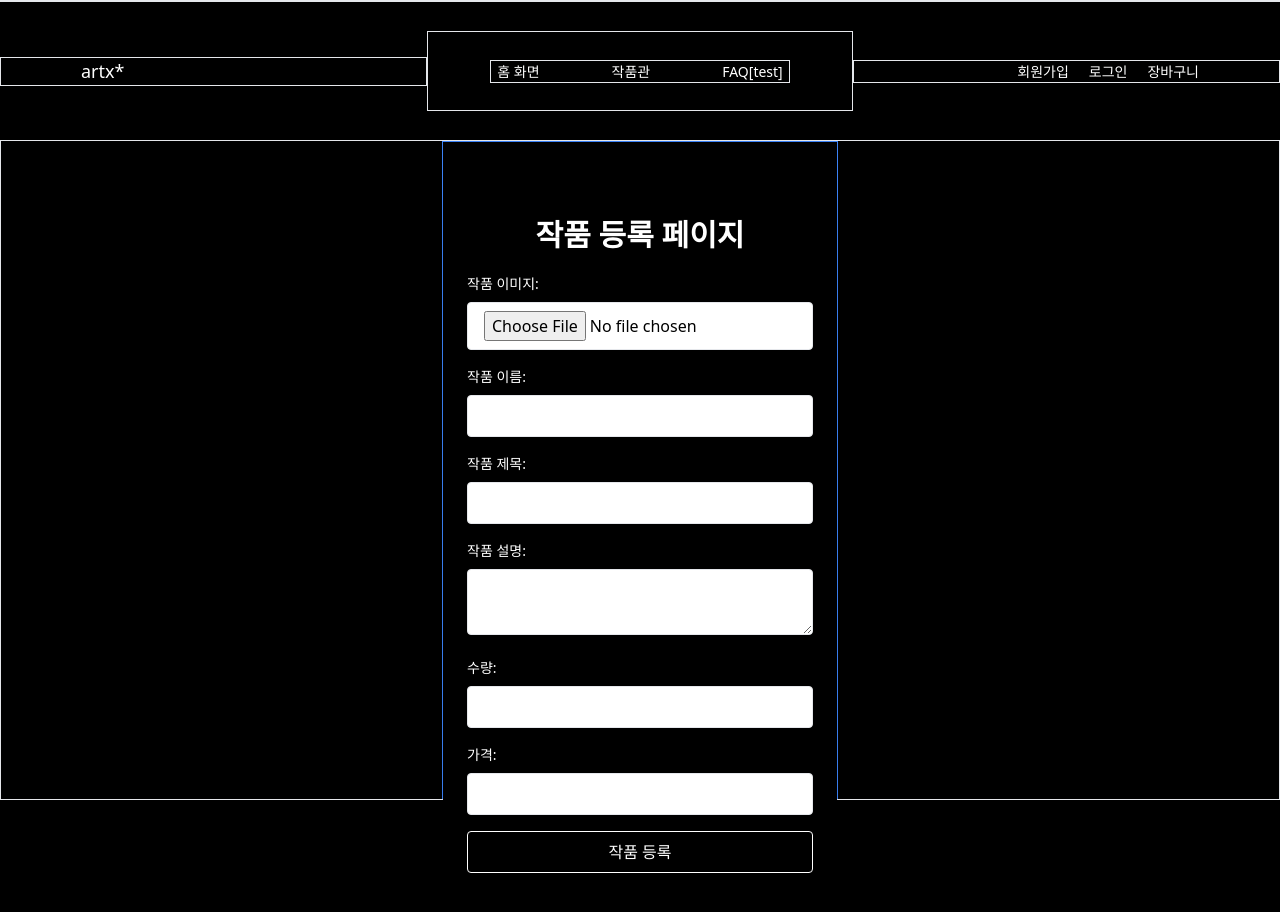
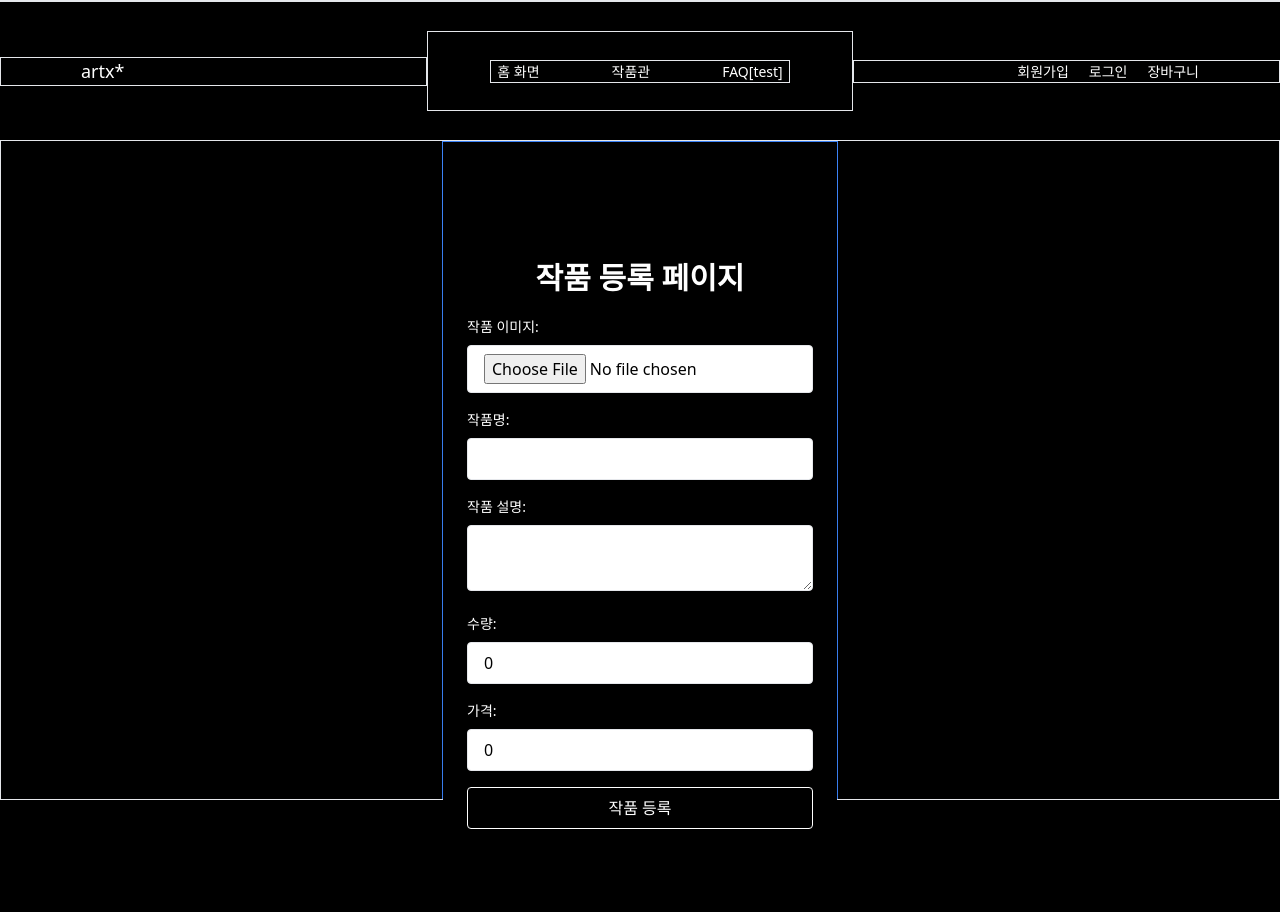
Before and after one commit to m-artx/artx-client, a React (Create React App) app: page /ProductRegistration in a window 1280 px wide. Shown: the top 912 px of the page. Built offline with nearby package versions, Linux system fonts and the light colour scheme.

Commit message:
ARTX-0 feat: 상품 등록 Multipart/Form-data 구현

```diff
--- a/src/pages/ProductRegistrationPage.jsx
+++ b/src/pages/ProductRegistrationPage.jsx
@@ -2,49 +2,51 @@ import React, { useState } from 'react';
 import axios from 'axios';
 
 function ProductRegistrationPage() {
-   const [formData, setFormData] = useState({
-      request: {
-         userId: 'fafe2100-e770-4cfc-aef7-960837b777df',
-         productCategoryId: 1,
-         productName: '검은 장미',
-         productTitle: '목탄으로 표현한 어둠 속에 피어난 장미',
-         productDescription: '10년 전 우연히 길을 지나가다 발견한 장미의 낯빛이 어두웠습니다. 그때의 감정을..',
-         productQuantity: 100,
-         productPrice: 100000,
-      },
-      files: [],
+   const [request, setRequest] = useState({
+      userId: '35a69652-6a41-4372-9f1b-0b32215e8af7',
+      productCategoryId: 4,
+      productTitle: '',
+      productDescription: '',
+      productQuantity: 0,
+      productPrice: 0,
    });
+   const [files, setFiles] = useState(null);
+
    const [inputValue, setInputValue] = useState(''); // 빈 문자열로 기본값 설정
    const handleInputChange = (e) => {
       const { name, value } = e.target;
-
-      setFormData((prevFormData) => ({
-         ...prevFormData,
+      setRequest((prevData) => ({
+         ...prevData,
          [name]: value,
       }));
    };
 
    const handleFileChange = (e) => {
       const file = e.target.files[0];
-      setFormData((prevFormData) => ({
-         ...prevFormData,
-         files: file,
-      }));
+      setFiles(file);
    };
 
-   const addProduct = async (productData) => {
-      try {
-         const response = await axios.post(
-            `https://64.110.89.251:8081/api/products/new
-         /api/products/new`,
-            productData
-         );
-         console.log('상품 등록 성공:', response.data);
-         return response.data; // 성공 시 서버 응답 데이터 반환
-      } catch (error) {
-         console.error('상품 등록 실패:', error);
-         throw error; // 실패 시 에러를 던져서 상위 컴포넌트에서 처리
-      }
+   const addProduct = (e) => {
+      e.preventDefault();
+
+      const formData = new FormData();
+      formData.append('files', files);
+
+      const json = JSON.stringify(request);
+      const blob = new Blob([json], { type: "application/json" });
+
+      formData.append('request', blob);
+
+
+      // Axios를 사용하여 FormData를 전송
+      axios
+         .post('http://64.110.89.251:8081/api/products/new',formData)
+         .then((response) => {
+            console.log(response);
+         })
+         .catch((error) => {
+            console.log(error);
+         });
    };
    return (
       <div className="bg-black min-h-screen flex items-center justify-center">
@@ -55,26 +57,16 @@ function ProductRegistrationPage() {
                   <label className="text-sm font-medium mb-2 block">작품 이미지:</label>
                   <input
                      type="file"
-                     name="productImage"
+                     name="files"
                      accept=".png, .jpg, .jpeg"
                      onChange={handleFileChange}
                      className="w-full py-2 px-4 bg-white border rounded text-black focus:outline-none focus:border-black"
                   />
                </div>
                <div className="mb-4">
-                  <label className="text-sm font-medium mb-2 block">작품 이름:</label>
+                  <label className="text-sm font-medium mb-2 block">작품명:</label>
                   <input
-                     value={formData.productName}
-                     onChange={handleInputChange}
-                     type="text"
-                     name="productName"
-                     className="w-full py-2 px-4 bg-white border rounded text-black focus:outline-none focus:border-black"
-                  />
-               </div>
-               <div className="mb-4">
-                  <label className="text-sm font-medium mb-2 block">작품 제목:</label>
-                  <input
-                     value={formData.productTitle}
+                     value={request.productTitle}
                      onChange={handleInputChange}
                      type="text"
                      name="productTitle"
@@ -84,7 +76,7 @@ function ProductRegistrationPage() {
                <div className="mb-4">
                   <label className="text-sm font-medium mb-2 block">작품 설명:</label>
                   <textarea
-                     value={formData.productDescription}
+                     value={request.productDescription}
                      onChange={handleInputChange}
                      name="productDescription"
                      className="w-full py-2 px-4 bg-white border rounded text-black focus:outline-none focus:border-black"
@@ -96,7 +88,7 @@ function ProductRegistrationPage() {
                      type="number"
                      name="productQuantity"
                      onChange={handleInputChange}
-                     value={formData.productQuantity}
+                     value={request.productQuantity}
                      className="w-full py-2 px-4 bg-white border rounded text-black focus:outline-none focus:border-black"
                   />
                </div>
@@ -106,7 +98,7 @@ function ProductRegistrationPage() {
                      type="number"
                      name="productPrice"
                      onChange={handleInputChange}
-                     value={formData.productPrice}
+                     value={request.productPrice}
                      className="w-full py-2 px-4 bg-white border rounded text-black focus:outline-none focus:border-black"
                   />
                </div>
```
